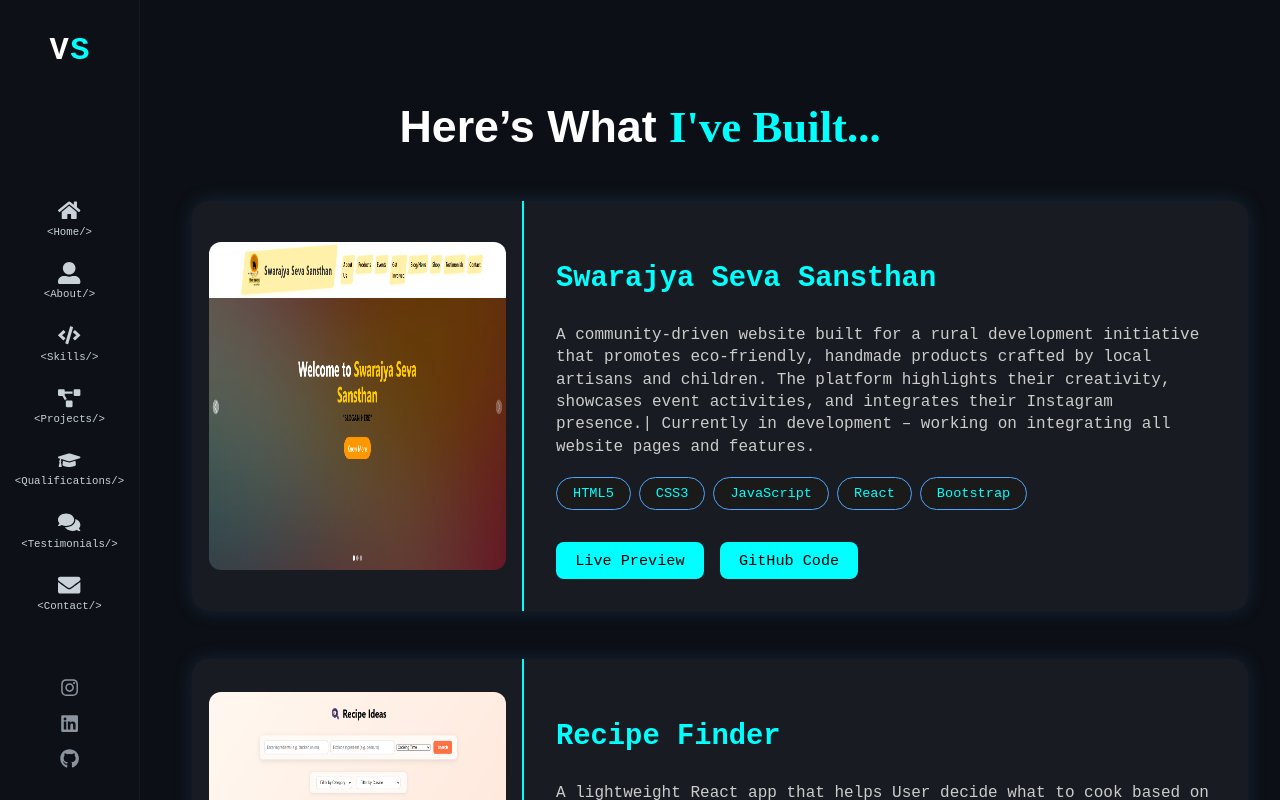
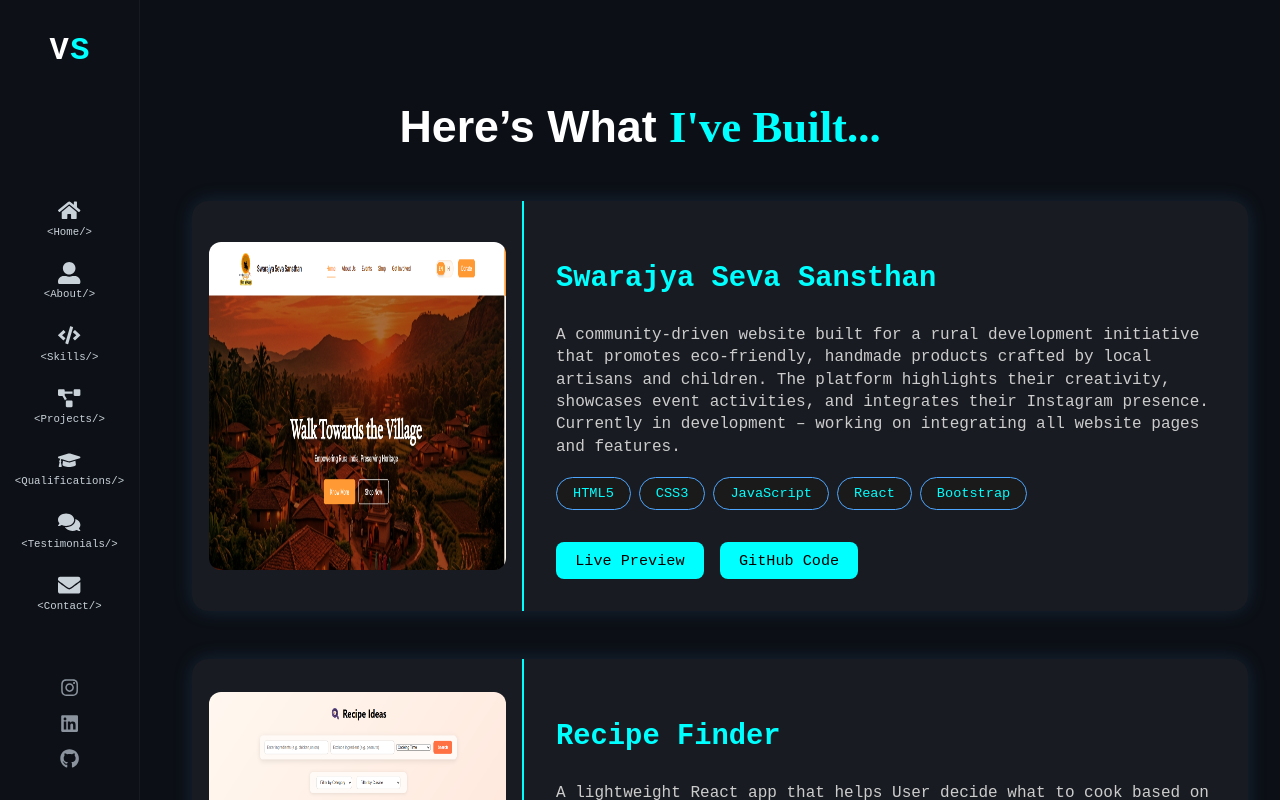
Before and after one commit to vinitasoni1103/My-Portfolio, a React (Create React App) app: page /projects in a window 1280 px wide. Shown: the top 800 px of the page. Built offline with nearby package versions, Linux system fonts and the light colour scheme.

Commit message:
projects

```diff
--- a/src/pages/Projects.jsx
+++ b/src/pages/Projects.jsx
@@ -7,7 +7,7 @@ import '../styles/projects.css';
 const projectData = [
   {
     title: 'Swarajya Seva Sansthan',
-    description: 'A community-driven website built for a rural development initiative that promotes eco-friendly, handmade products crafted by local artisans and children. The platform highlights their creativity, showcases event activities, and integrates their Instagram presence.| Currently in development – working on integrating all website pages and features.',
+    description: 'A community-driven website built for a rural development initiative that promotes eco-friendly, handmade products crafted by local artisans and children. The platform highlights their creativity, showcases event activities, and integrates their Instagram presence. Currently in development – working on integrating all website pages and features.',
     tech: ['HTML5', 'CSS3', 'JavaScript', 'React', 'Bootstrap'],
     image: project1Img,
     live: 'https://swarajyasevasansthan.netlify.app/',
```
Also changed, not shown: src/assets/project/sss.png.
